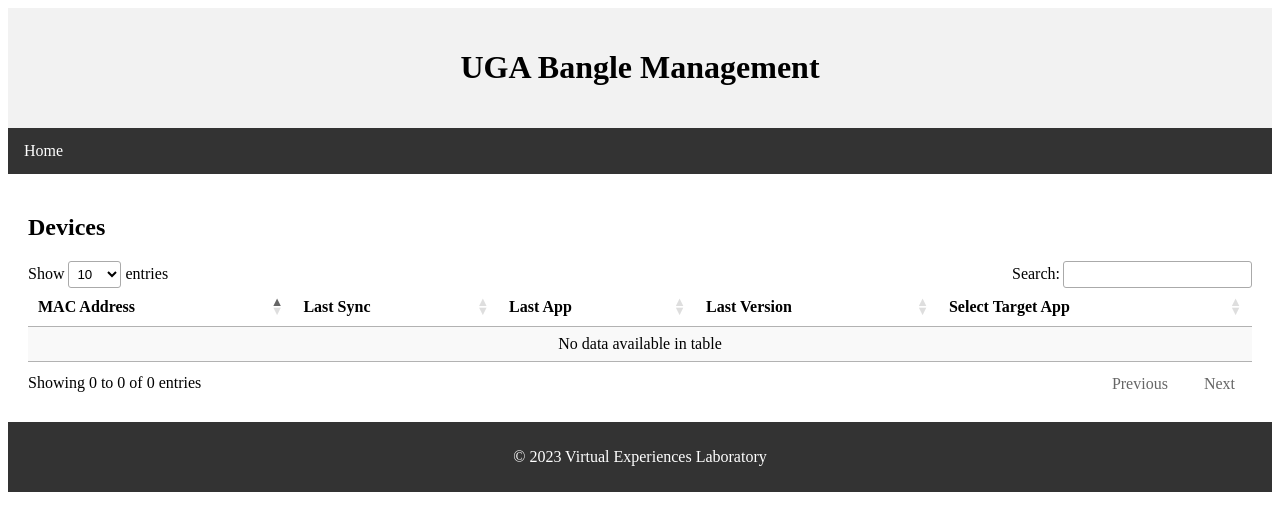
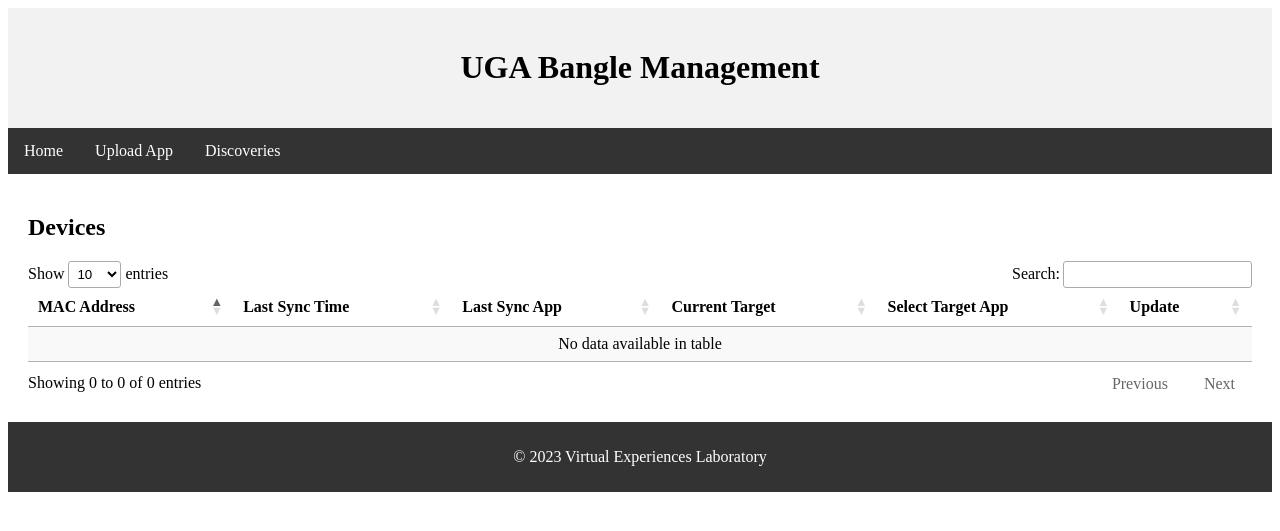
Before and after one commit to velaboratory/bangle, a Flask app: page / in a window 1280 px wide. Shown: the top 531 px of the page. Run offline with Flask 3, Linux system fonts and the light colour scheme; data that the repository does not hold is empty; some libraries are stand-ins or nearby versions.

Commit message:
add battery and discoveries list to dashboard

```diff
--- a/sync_server/app.py
+++ b/sync_server/app.py
@@ -65,11 +65,15 @@ WITH last_syncs AS (
 	FROM data_sync
 	GROUP BY device_id
 )
-SELECT id, last_sync, app_name, app_version
+SELECT id, last_sync, app_name, app_version, target_app_name, target_app_version
 FROM device JOIN last_syncs ON device.id = last_syncs.device_id'''
         devices = json.loads(pd.read_sql(query, con).to_json(orient="records"))
-        return render_template('home.html', devices=devices, apps=json.loads(pd.read_sql("select name,version from app group by name order by name,version", con).to_json(orient="records")))
+        return render_template('home.html', devices=devices, apps=json.loads(pd.read_sql("select name,version from app order by name asc,version desc", con).to_json(orient="records")))
 
+@app.route("/show_discoveries")
+def show_discoveries():
+    with dbConnection() as con:
+        return render_template("discoveries.html",discoveries = json.loads(pd.read_sql("select dt,station_id,device_id,data from discovery_log order by dt desc limit 1000",con).to_json(orient="records")))
 @app.route("/app_upload", methods=["GET"])
 def apps():
     with dbConnection() as con:
@@ -118,7 +122,7 @@ def app_upload():
     with dbConnection() as con:
         con.execute("insert into app (name,version,code_base64) values (?,?,?)",(app_name,version,to_return["base64"]))
 
-    return to_return
+    return redirect("/")
 
 @app.route("/create_app", methods=["POST"])
 def create_app():
@@ -135,15 +139,25 @@ def create_app():
         con.execute("insert into app (name, version, code_base64) values (?,?,?)",(new_app_name, 1, to_return["base64"]))
 
     return redirect("/app_upload")
+@app.route("/change_app", methods=["POST"])
+def change_app():
+    name = request.form.get("app_name",None)
+    if not name: return "No app name provided"
+    id,name,version = (x for x in name.split(","))
 
+    with dbConnection() as con:
+        con.execute("update device set wants_sync=1,target_app_name=?,target_app_version=? where id = ?",(name,version,id))
+
+    return redirect("/")
 @app.route("/discovered", methods=["POST"])
 def discovered():
     with dbConnection() as con:
+        device_name = request.values.get("name", None)
         station_id = request.values.get("station_id", None) # probably add to the list if found
         device_id = request.values.get("device_id", None)
         rssi = request.values.get("rssi", None)
         battery = request.values.get("battery", None)
-        if not all([station_id, device_id, rssi]):
+        if not all([station_id, device_id, rssi, device_name]):
              return failure("Invalid Request")
         station_id = station_id.lower()
         device_id = device_id.lower()
@@ -160,7 +174,7 @@ def discovered():
         else:
 
             #add the discovery
-            con.execute("insert into discovery_log (dt,station_id,device_id,data) values (?,?,?,?)",(datetime.now(timezone.utc).strftime("%Y-%m-%d %H:%M:%S"),station_id,device_id,json.dumps({"battery":battery,"rssi":rssi})))
+            con.execute("insert into discovery_log (dt,station_id,device_id,data) values (?,?,?,?)",(datetime.now(timezone.utc).strftime("%Y-%m-%d %H:%M:%S"),station_id,device_id,json.dumps({"battery":battery,"rssi":rssi, "name":device_name})))
 
             # determine if it's been long enough
             device = df_device.iloc[0]
--- a/sync_server/templates/base.html
+++ b/sync_server/templates/base.html
@@ -16,6 +16,8 @@
     <nav>
         <ul>
             <li><a href="/">Home</a></li>
+            <li><a href="/app_upload">Upload App</a></li>
+            <li><a href="/show_discoveries">Discoveries</a></li>
         </ul>
     </nav>
 
--- a/sync_server/templates/home.html
+++ b/sync_server/templates/home.html
@@ -6,34 +6,46 @@
 
 {% block content %}
     <h2>Devices</h2>
-    <form>
+
     <table id="deviceTable" class="display">
         <thead>
             <tr>
                 <th>MAC Address</th>
-                    <th>Last Sync</th>
-                    <th>Last App</th>
-                    <th>Last Version</th>
+                <th>Last Sync Time</th>
+                <th>Last Sync App</th>
+                <th>Current Target</th>
                 <th>Select Target App</th>
+                <th>Update</th>
             </tr>
         </thead>
         <tbody>
             {% for device in devices %}
+
+
                     <tr>
+                        <form action="/change_app" method="POST">
+                            <input type="hidden" name="device_id" value="{{device.id}}"/>
                             <td>{{ device.id }}</td>
                             <td>{{ device.last_sync }}</td>
-                        <td>{{ device.app_name }}</td>
-                        <td>{{ device.app_version }}</td>
+                            <td>{{ device.app_name }} v{{ device.app_version }}</td>
+                            <td>{{ device.target_app_name}} v{{device.target_app_version}}</td>
                             <td><select id="selectApp" name="app_name">
                                 {% for app in apps %}
-                                <option value="{{ app.name }}">{{ app.name }}:{{app.version}}</option>
+                                    {% if app.name == device.target_app_name and app.version == device.target_app_version %}
+                                    <option value="{{device.id}},{{app.name}},{{app.version}}" selected>{{app.name}} v{{app.version}}</option>
+                                    {% else %}
+                                    <option value="{{device.id}},{{app.name}},{{app.version}}">{{app.name}} v{{app.version}}</option>
+                                    {% endif %}
                                 {% endfor %}
                             </select></td>
+                            <td><input type="submit" value="Update"></td>
+                        </form>
                     </tr>
+
             {% endfor %}
         </tbody>
     </table>
-    </form>
+
 
     <script>
         $(document).ready(function() {
```
Also changed, not shown: sync_server/templates/discoveries.html (added, +36 -0 lines). Lines whose indentation alone changed are shown as unchanged.
